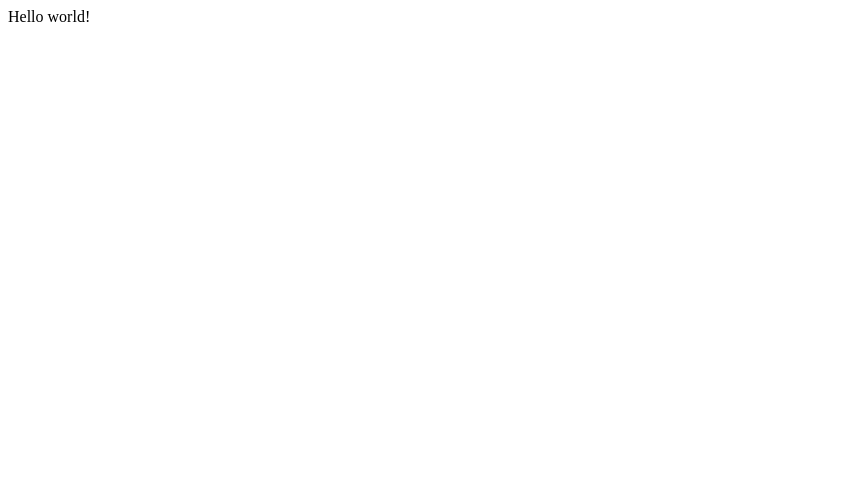
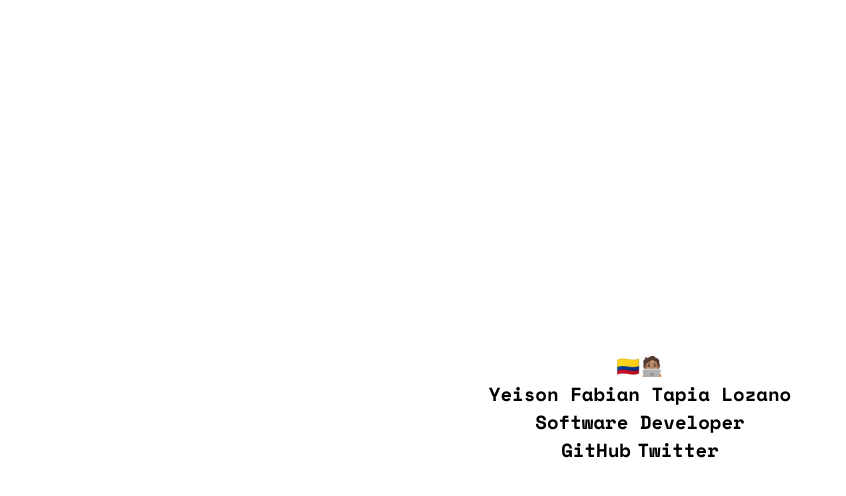
Before and after one commit to YeisonTapia/yeisontapia.github.io, a Gatsby site: page / in a window 1280 px wide. Shown: the whole page, without its empty margins (0-846 px from the left). Built offline with nearby package versions, Linux system fonts and the light colour scheme; Gatsby itself is replaced by a stand-in of ours.

Commit message:
Add home page

```diff
--- /dev/null
+++ b/css/main.css
@@ -0,0 +1,26 @@
+  @import url('https://fonts.googleapis.com/css2?family=Space+Mono:wght@700&display=swap');
+
+  html {
+    font-family: 'Space Mono', monospace;
+    font-size: 19px;
+  }
+
+  .container {
+    display: grid;
+    height: 100vh;
+    grid-template-columns: 1, auto;
+    grid-template-rows: repeat(2, auto);
+    justify-content: center;
+    align-content: center;
+    justify-items: center;
+  }
+
+  .item a {
+    display: inline;
+    text-decoration: none;
+    color: black;
+  }
+
+  .item-a{
+    padding: 0 .17em;
+  }
--- a/src/pages/index.js
+++ b/src/pages/index.js
@@ -1,5 +1,34 @@
 import React from "react"
+import '../../css/main.css'
 
 export default function Home() {
-  return <div>Hello world!</div>
+  return <div className="container">
+    <div className="item">
+      <span role="img" aria-label="emojis">
+        🇨🇴🧑🏽‍💻
+      </span>
+    </div>
+    <div className="item">
+      Yeison Fabian Tapia Lozano
+    </div>
+    <div className="item">
+      Software Developer
+    </div>
+    <div className="item">
+      <a
+        href="https://github.com/yeisonTapia/"
+        className="item-a"
+        target="_blank"
+        rel="noreferrer">
+        GitHub
+      </a>
+      <a
+        href="https://github.com/yeisonTapia/"
+        className="item-a"
+        target="_blank"
+        rel="noreferrer">
+        Twitter
+      </a>
+    </div>
+  </div>
 }
```
Also changed, not shown: src/pages/404.js (added, +8 -0 lines).
